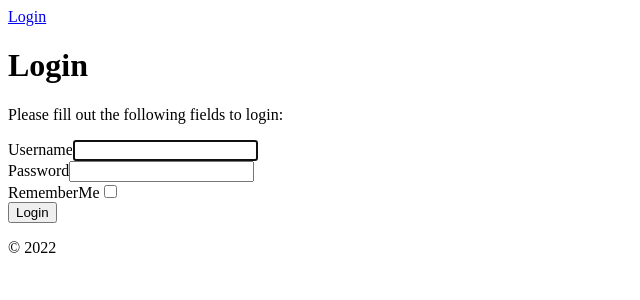
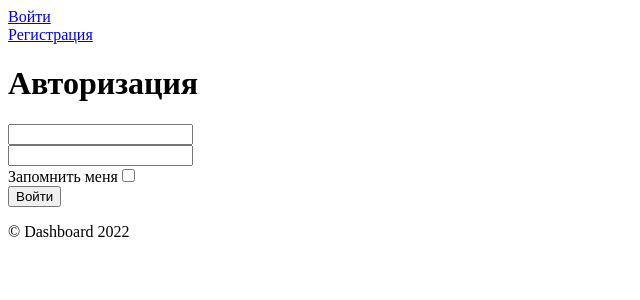
Before and after one commit to Uman88/yii2-blog, a Yii app: template backend/views/site/login.php in a window 1280 px wide. Shown: the top 300 px of the page, without its empty margins (0-640 px from the left). Run offline with PHP 8.4 and a stand-in for Yii, Linux system fonts and the light colour scheme; the template is opened without the code that fills it, so the values that code supplies are empty; form fields are guessed from the names that the template uses; some libraries are stand-ins or nearby versions.

Commit message:
Added files for push

```diff
--- a/backend/views/layouts/main.php
+++ b/backend/views/layouts/main.php
@@ -9,6 +9,8 @@ use yii\bootstrap5\Breadcrumbs;
 use yii\bootstrap5\Html;
 use yii\bootstrap5\Nav;
 use yii\bootstrap5\NavBar;
+
+Yii::$app->name = 'Dashboard';
 
 AppAsset::register($this);
 ?>
@@ -35,21 +37,23 @@ AppAsset::register($this);
             ],
         ]);
         $menuItems = [
-        ['label' => 'Home', 'url' => ['/site/index']],
+//        ['label' => 'Home', 'url' => ['/site/index']],
         ];
-    if (Yii::$app->user->isGuest) {
-        $menuItems[] = ['label' => 'Login', 'url' => ['/site/login']];
-    }
+        //    if (Yii::$app->user->isGuest) {
+        //        $menuItems[] = ['label' => 'Войти', 'url' => ['/site/login']];
+        //        $menuItems[] = ['label' => 'Регистрация', 'url' => ['/site/registration']];
+        //    }
         echo Nav::widget([
             'options' => ['class' => 'navbar-nav me-auto mb-2 mb-md-0'],
             'items' => $menuItems,
         ]);
         if (Yii::$app->user->isGuest) {
-        echo Html::tag('div',Html::a('Login',['/site/login'],['class' => ['btn btn-link login text-decoration-none']]),['class' => ['d-flex']]);
+            echo Html::tag('div', Html::a('Войти', ['/site/login'], ['class' => ['btn btn-link text-decoration-none']]), ['class' => ['d-flex']]);
+            echo Html::tag('div', Html::a('Регистрация', ['/site/registration'], ['class' => ['btn btn-link text-decoration-none']]), ['class' => ['d-flex']]);
         } else {
             echo Html::beginForm(['/site/logout'], 'post', ['class' => 'd-flex'])
                 . Html::submitButton(
-                'Logout (' . Yii::$app->user->identity->username . ')',
+                    'Logout (' . Yii::$app->user->identity->name . ')',
                     ['class' => 'btn btn-link logout text-decoration-none']
                 )
                 . Html::endForm();
--- a/backend/views/site/login.php
+++ b/backend/views/site/login.php
@@ -2,31 +2,25 @@
 
 /** @var yii\web\View $this */
 /** @var yii\bootstrap5\ActiveForm $form */
-/** @var \common\models\LoginForm $model */
+/** @var common\models\Login $model */
 
 use yii\bootstrap5\ActiveForm;
 use yii\bootstrap5\Html;
 
-$this->title = 'Login';
+$this->title = 'Авторизация';
 ?>
 <div class="site-login">
-    <div class="mt-5 offset-lg-3 col-lg-6">
+    <div class="mt-5 offset-lg-3 col-lg-5">
         <h1><?= Html::encode($this->title) ?></h1>
-
-        <p>Please fill out the following fields to login:</p>
-
         <?php $form = ActiveForm::begin(['id' => 'login-form']); ?>
 
-            <?= $form->field($model, 'username')->textInput(['autofocus' => true]) ?>
+        <?= $form->field($model, 'email')->textInput(['autofocus' => true])->input('email', ['placeholder' => 'Почта'])->label('') ?>
+        <?= $form->field($model, 'password')->passwordInput()->input('password', ['placeholder' => 'Пароль'])->label('') ?>
+        <?= $form->field($model, 'rememberMe')->checkbox()->label('Запомнить меня') ?>
 
-            <?= $form->field($model, 'password')->passwordInput() ?>
-
-            <?= $form->field($model, 'rememberMe')->checkbox() ?>
-
-            <div class="form-group">
-                <?= Html::submitButton('Login', ['class' => 'btn btn-primary btn-block', 'name' => 'login-button']) ?>
-            </div>
-
+        <div class="form-group">
+            <?= Html::submitButton('Войти', ['class' => 'btn btn-primary btn-block', 'name' => 'login-button']) ?>
+        </div>
         <?php ActiveForm::end(); ?>
     </div>
 </div>
--- a/common/models/Registration.php
+++ b/common/models/Registration.php
@@ -4,7 +4,6 @@ namespace common\models;
 
 Use Yii;
 use yii\base\Model;
-use yii\helpers\VarDumper;
 
 /**
  * Registration form
```
Also changed, not shown: backend/views/site/index.php (+4 -39 lines), composer.json (added, +50 -0 lines), 3 other files. Lines whose indentation alone changed are shown as unchanged.
